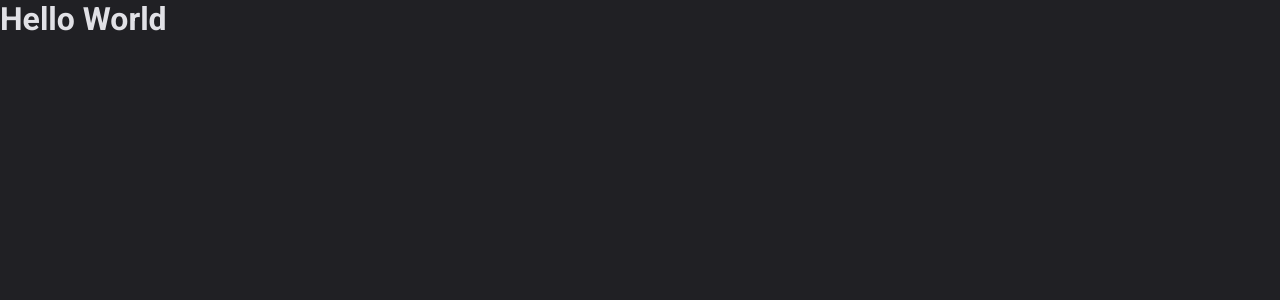
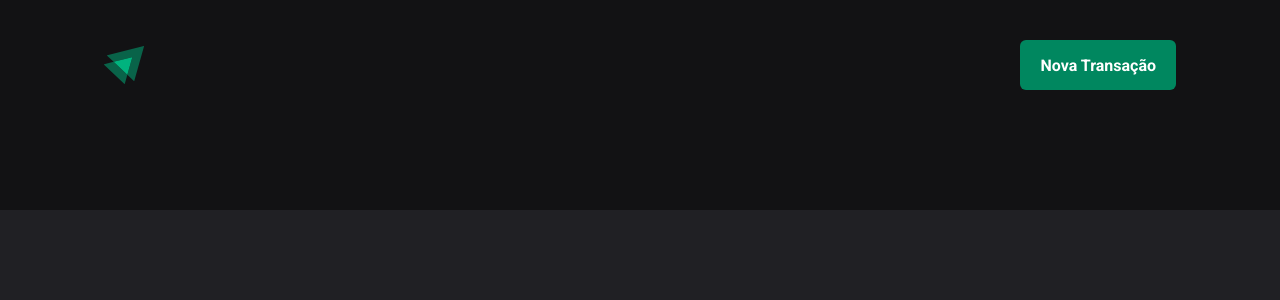
Before and after one commit to LuanVendt/03-dt-money, a React (Vite) app: page / in a window 1280 px wide. Shown: the top 300 px of the page. Built offline with nearby package versions, Linux system fonts and the light colour scheme.

Commit message:
Componente: Header

```diff
--- a/src/App.tsx
+++ b/src/App.tsx
@@ -1,4 +1,5 @@
 import { ThemeProvider } from "styled-components";
+import { Transactions } from "./pages/Transactions";
 import { GlobalStyle } from "./styles/global";
 import { defaultTheme } from "./styles/themes/default";
 
@@ -7,7 +8,7 @@
     <ThemeProvider theme={defaultTheme}>
         <GlobalStyle />
 
-        <h1>Hello World</h1>
+        <Transactions />
     </ThemeProvider>
   )
 }
--- /dev/null
+++ b/src/components/Header/index.tsx
@@ -0,0 +1,15 @@
+import { HeaderContainer, HeaderContent, NewTransactionButton } from "./styles";
+
+import logoImg from '../../assets/logo.svg';
+
+export function Header() {
+    return (
+        <HeaderContainer>
+            <HeaderContent>
+                <img src={logoImg} alt="" />
+
+                <NewTransactionButton>Nova Transação</NewTransactionButton>
+            </HeaderContent>
+        </HeaderContainer>
+        )
+}
--- /dev/null
+++ b/src/components/Header/styles.ts
@@ -0,0 +1,34 @@
+import styled from "styled-components";
+
+export const HeaderContainer = styled.header`
+    background: ${props => props.theme['gray-900']};
+    padding: 2.5rem 0 7.5rem;
+
+`
+
+export const HeaderContent = styled.div`
+    width: 100%;
+    max-width: 1120px;
+    margin: 0 auto;
+    padding: 0 1.5rem;
+
+    display: flex;
+    justify-content: space-between;
+    align-items: center;
+`
+
+export const NewTransactionButton = styled.button`
+    height: 50px;
+    border: 0;
+    background: ${props => props.theme['green-500']};
+    color: ${props => props.theme['white']};
+    font-weight: bold;
+    padding: 0 1.25rem;
+    border-radius: 6px;
+    cursor: pointer;
+    transition: background-color 0.2s;
+
+    &:hover {
+        background: ${props => props.theme['green-700']};
+    }
+`
--- /dev/null
+++ b/src/pages/Transactions/index.tsx
@@ -0,0 +1,9 @@
+import { Header } from "../../components/Header";
+
+export function Transactions() {
+    return (
+        <div>
+            <Header/>
+        </div>
+    )
+}
```
Also changed, not shown: src/assets/logo.svg (added), src/pages/Transactions/styles.ts (added).
